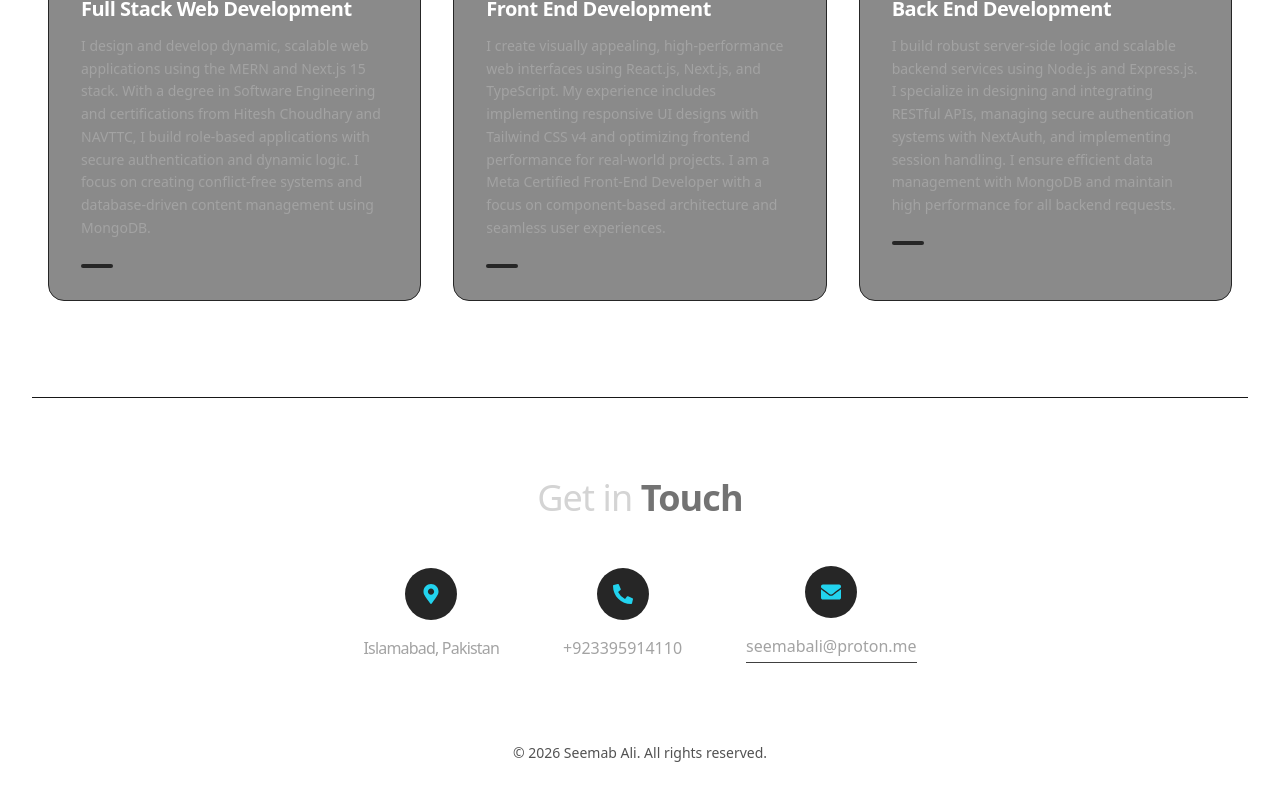
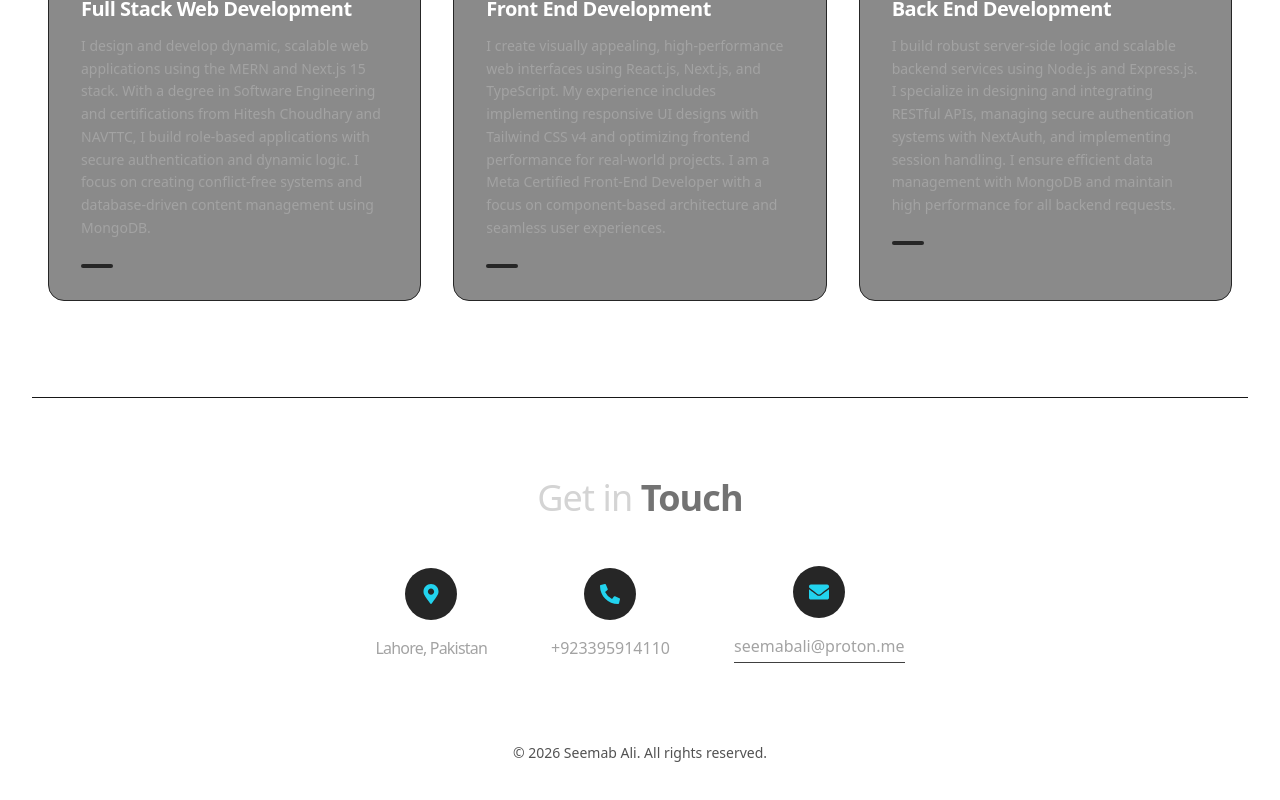
Before and after one commit to SeemabAli/react-portfolio-seemab, a React (Vite) app: page / in a window 1280 px wide. Shown: the part 2544-3344 px from the top of the page. Built offline with nearby package versions, Linux system fonts and the light colour scheme.

Commit message:
Refactor content and update contact details
Updated contact information and refined content for HERO, ABOUT, SERVICES, and CONTACT sections.

```diff
--- a/src/constants/index.js
+++ b/src/constants/index.js
@@ -40,7 +40,7 @@ export const SERVICES = [
 ];
 
 export const CONTACT = {
-  address: "Islamabad, Pakistan",
+  address: "Lahore, Pakistan",
   phoneNo: "+923395914110",
   email: "seemabali@proton.me",
 };
```
